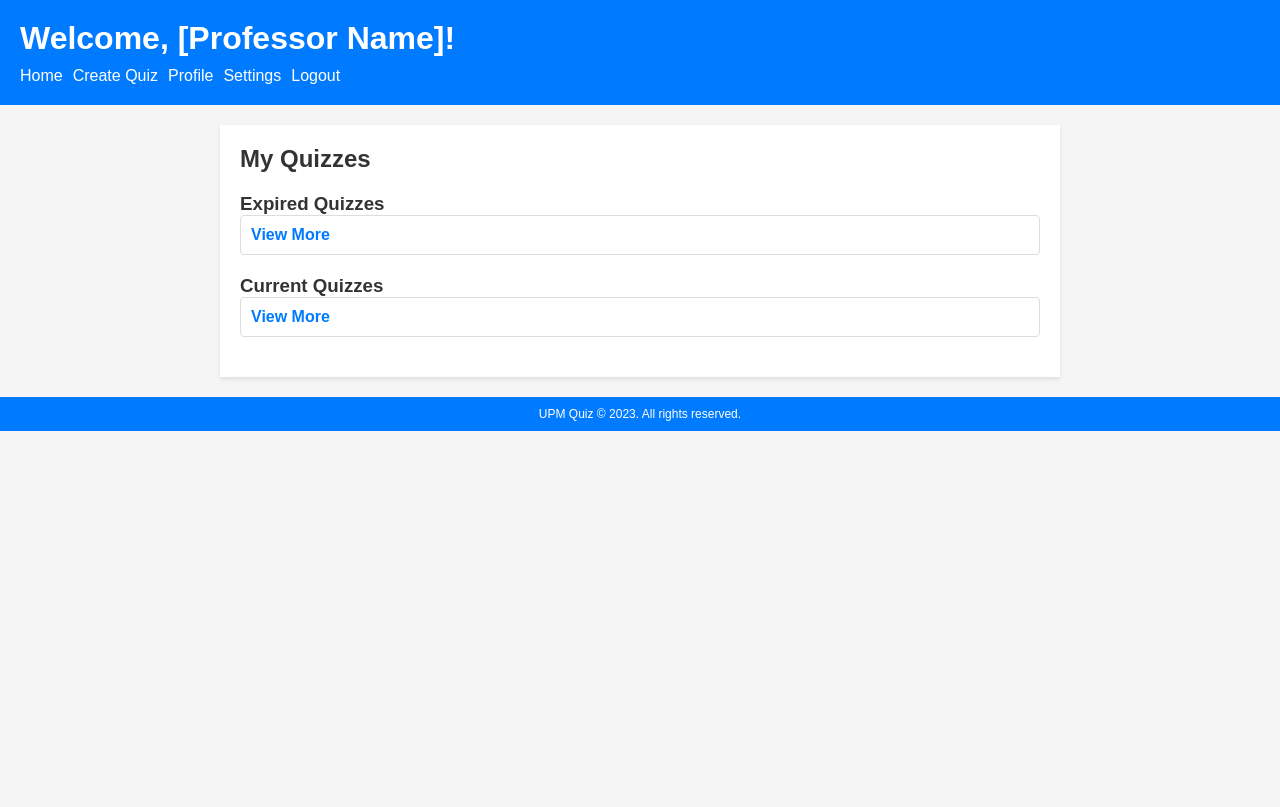
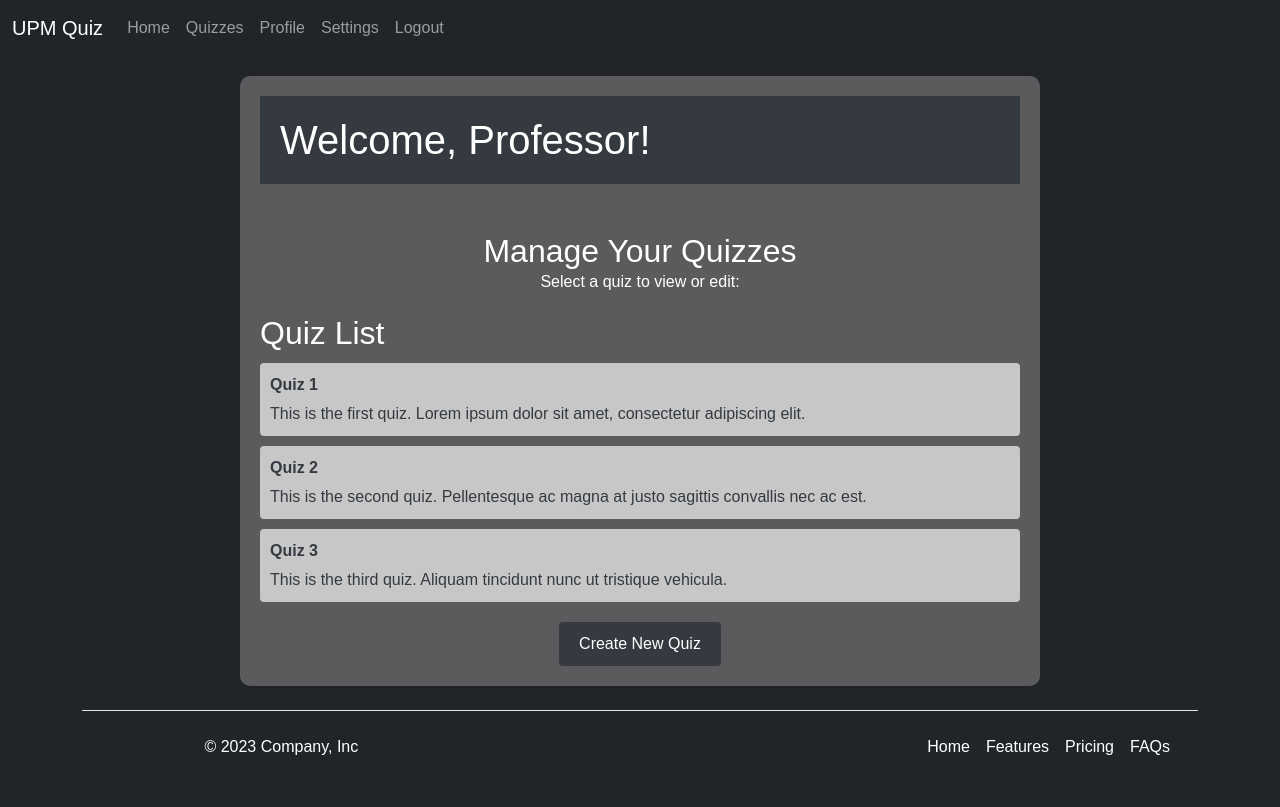
Before and after one commit to Abdelouafi09/UPM_Quiz, a Flask app: page /professor in a window 1280 px wide. Before the commit the page ends 431 px from the top, so only its background shows below. Run offline with Flask 3, Linux system fonts and the light colour scheme.

Commit message:
change the style of the student home and professor home pages

```diff
--- a/app.py
+++ b/app.py
@@ -31,5 +31,10 @@ def pr_home():
   return render_template('pr_home.html')
 
 
+@app.route("/student")
+def st_home():
+  return render_template('st_home.html')
+
+
 if __name__ == "__main__":
   app.run(host='0.0.0.0', debug=True)
--- a/templates/pr_home.html
+++ b/templates/pr_home.html
@@ -1,50 +1,134 @@
 <!DOCTYPE html>
 <html>
 <head>
-    <title>Professor Profile</title>
-    <link rel="stylesheet" href="{{ url_for('static', filename='style.css') }}">
+    <title>Professor Homepage</title>
+    <link href="https://cdn.jsdelivr.net/npm/bootstrap@5.3.0/dist/css/bootstrap.min.css" rel="stylesheet" integrity="sha384-9ndCyUaIbzAi2FUVXJi0CjmCapSmO7SnpJef0486qhLnuZ2cdeRhO02iuK6FUUVM" crossorigin="anonymous">
+    <style>
+        /* Reset default styles */
+        body, h1, h2, h3, p, ul, nav, a {
+            margin: 0;
+            padding: 0;
+        }
+
+        /* Main styles */
+        body {
+            font-family: Arial, sans-serif;
+            background-color: #212529;
+            color: #fff;
+        }
+
+        header {
+            background-color: #343a40;
+            padding: 20px;
+        }
+
+        .content {
+            max-width: 800px;
+            margin: 20px auto;
+            border-radius: 10px;
+            padding: 20px;
+            background-color: #5b5b5d;
+            box-shadow: 0 2px 4px rgba(0, 0, 0, 0.1);
+        }
+
+        .welcome-message {
+            text-align: center;
+            margin-bottom: 20px;
+        }
+.welcome-message h2{
+  margin-top:3rem;
+}
+        .quiz-list {
+            margin-top: 20px;
+        }
+
+        .quiz-list h2 {
+            margin-bottom: 10px;
+        }
+
+        .quiz-list .quiz-item {
+            padding: 10px;
+            background-color: #c7c7c7;
+            border-radius: 4px;
+            margin-bottom: 10px;
+        }
+
+        .quiz-list .quiz-item a {
+            color: #343a40;
+            text-decoration: none;
+        }
+
+        .quiz-list .quiz-item .quiz-title {
+            font-weight: bold;
+        }
+
+        .quiz-list .quiz-item .quiz-description {
+            margin-top: 5px;
+        }
+
+        .create-quiz-button {
+            text-align: center;
+            margin-top: 20px;
+        }
+
+        .create-quiz-button a {
+            display: inline-block;
+            padding: 10px 20px;
+            background-color: #343a40;
+            color: #fff;
+            border: none;
+            border-radius: 4px;
+            text-decoration: none;
+            cursor: pointer;
+        }
+
+        footer {
+            background-color: #343a40;
+            padding: 20px;
+            text-align: center;
+        }
+
+        footer p {
+            margin: 0;
+            color: #fff;
+        }
+    </style>
 </head>
 <body>
-    <header>
-        <h1>Welcome, [Professor Name]!</h1>
-        <nav>
-            <ul>
-                <li><a href="/professor/home">Home</a></li>
-                <li><a href="/quiz/create">Create Quiz</a></li>
-                <li><a href="/profile">Profile</a></li>
-                <li><a href="/settings">Settings</a></li>
-                <li><a href="/logout">Logout</a></li>
-            </ul>
-        </nav>
-    </header>
-
+    {% include 'nav.html' %}
     <div class="content">
-        <h2>My Quizzes</h2>
-        <h3>Expired Quizzes</h3>
-        <ul class="quiz-list">
-            {% for quiz in expired_quizzes %}
-            <li>
-                <a href="/quiz/{{ quiz.quiz_id }}">{{ quiz.title }}</a>
-                <p>{{ quiz.description }}</p>
-            </li>
-            {% endfor %}
-            <li><a href="/view-more-expired">View More</a></li>
-        </ul>
-
-        <h3>Current Quizzes</h3>
-        <ul class="quiz-list">
-            {% for quiz in current_quizzes %}
-            <li>
-                <a href="/quiz/{{ quiz.quiz_id }}">{{ quiz.title }}</a>
-                <p>{{ quiz.description }}</p>
-            </li>
-            {% endfor %}
-            <li><a href="/view-more-current">View More</a></li>
-        </ul>
+        <header>
+            <h1>Welcome, Professor!</h1>
+        </header>
+        <div class="welcome-message">
+            <h2>Manage Your Quizzes</h2>
+            <p>Select a quiz to view or edit:</p>
+        </div>
+        <div class="quiz-list">
+            <h2>Quiz List</h2>
+            <div class="quiz-item">
+                <a href="#">
+                    <div class="quiz-title">Quiz 1</div>
+                    <div class="quiz-description">This is the first quiz. Lorem ipsum dolor sit amet, consectetur adipiscing elit.</div>
+                </a>
+            </div>
+            <div class="quiz-item">
+                <a href="#">
+                    <div class="quiz-title">Quiz 2</div>
+                    <div class="quiz-description">This is the second quiz. Pellentesque ac magna at justo sagittis convallis nec ac est.</div>
+                </a>
+            </div>
+            <div class="quiz-item">
+                <a href="#">
+                    <div class="quiz-title">Quiz 3</div>
+                    <div class="quiz-description">This is the third quiz. Aliquam tincidunt nunc ut tristique vehicula.</div>
+                </a>
+            </div>
+        </div>
+        <div class="create-quiz-button">
+            <a href="#">Create New Quiz</a>
+        </div>
     </div>
-
-    <footer>
-        <p>UPM Quiz &copy; 2023. All rights reserved.</p>
-    </footer>
+    {% include 'footer.html' %}
 </body>
 </html>
```
Also changed, not shown: templates/st_home.html (+118 -22 lines).
